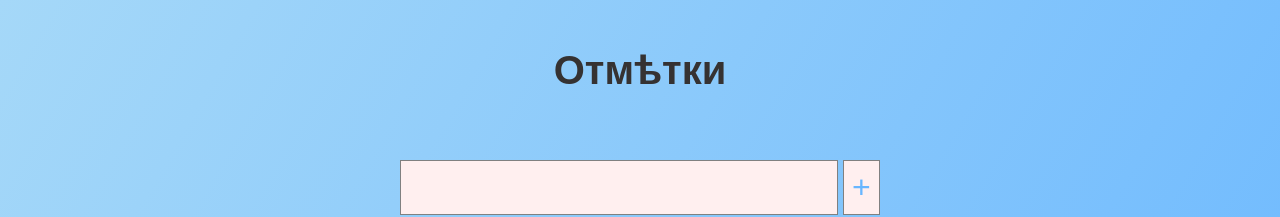
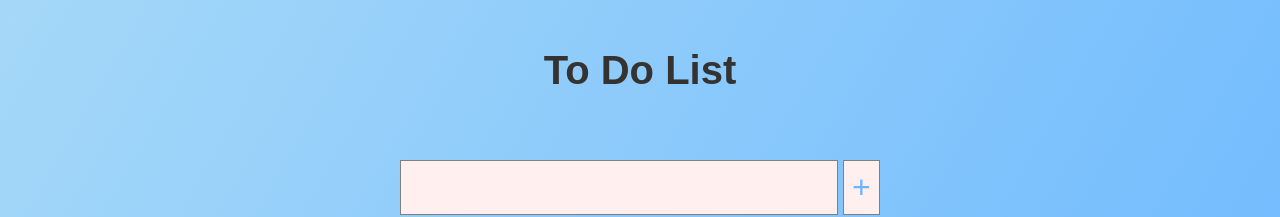
Before and after one commit to mapido/To-Do-List, a plain HTML site: page index.html in a window 1280 px wide. Shown: the top 217 px of the page. Drawn offline with Linux system fonts and the light colour scheme.

Commit message:
Update index.html

```diff
--- a/index.html
+++ b/index.html
@@ -10,7 +10,7 @@
 </head>
 
 <body>
-    <h1>Отмѣтки</h1>
+    <h1>To Do List</h1>
     <input type="text">
     <button>+</button>
 
```
